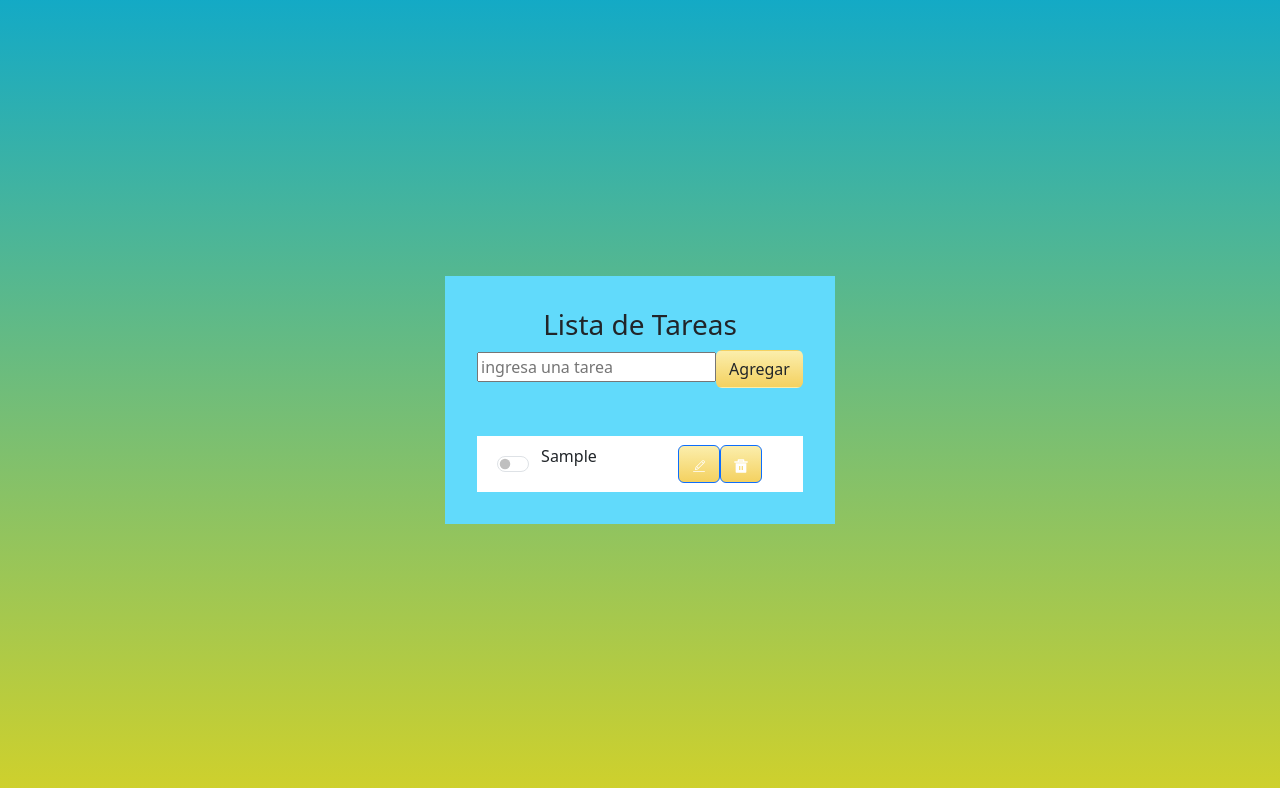
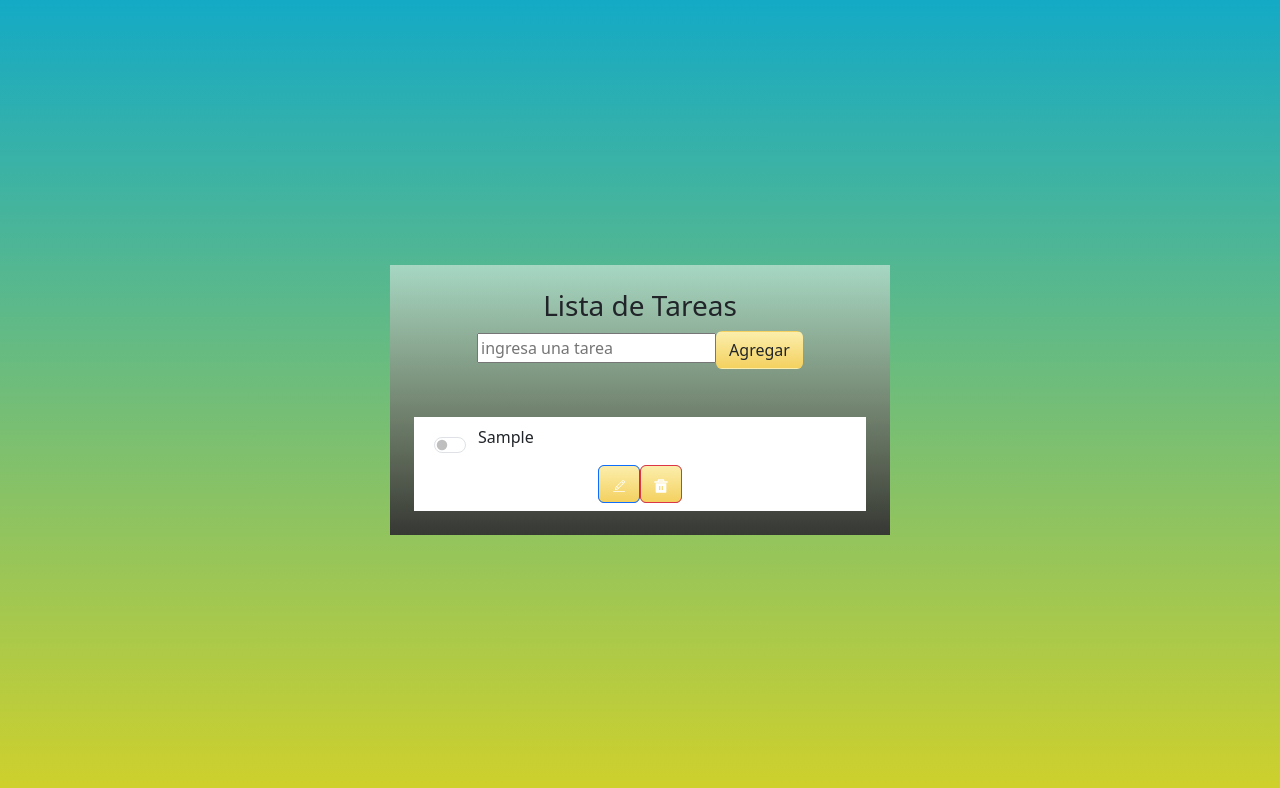
Before and after one commit to ezedesa/tp-react-vite, a React (Vite) app: page / in a window 1280 px wide. Both pictures are taken after typing "Sample" into the empty fields and a click on the input "Agregar". Shown: the top 788 px of the page. Built offline with nearby package versions, Linux system fonts and the light colour scheme.

Commit message:
add style button input title

```diff
--- a/src/App.css
+++ b/src/App.css
@@ -1,9 +1,11 @@
 #root {
-  max-width: 1280px;
+  max-width: 960px;
+  min-width: 500px;
   margin: 0 auto;
-  padding: 2rem;
+  padding: 1.5rem;
   text-align: center;
-  background: #61dafb;
+  background-image: linear-gradient(rgba(248, 248, 244, 0.5), rgb(54, 56, 52));
+
 
 }
 body{
@@ -18,7 +20,7 @@ body{
 }
 .btn{
   background: linear-gradient(#FBEEAC, #F4D160);
-  background-color: aliceblue;
+  background-color: rgb(21, 21, 22);
 }
 .btn:hover{
   background-image: linear-gradient(#75C2F6, #1D5D9B);
--- a/src/Componentes/TaskItem.jsx
+++ b/src/Componentes/TaskItem.jsx
@@ -3,6 +3,7 @@ import Button from 'react-bootstrap/Button';
 import { RiDeleteBin5Fill } from "react-icons/ri";
 import { CiEdit } from "react-icons/ci";
 import { useState } from 'react'
+
 
 /*
 Componente de Tarea (TaskItem):
@@ -48,7 +49,7 @@ export const TaskItem = ({ id, nombre, completado, actualizarTarea, eliminarTare
   return (
     <>
       <div className="row">
-        <div className="col-7">
+        <div>
           {modoEdicion ? (
             <Form className='d-flex justify-content-start align-items-center'>
               <Form.Control
@@ -57,12 +58,14 @@ export const TaskItem = ({ id, nombre, completado, actualizarTarea, eliminarTare
                 onChange={(e) => setNuevoNombre(e.target.value)}
                 autoFocus
               />
-              <Button variant="success" onClick={() => handleEditarNombre()}>
+              <div className="container">
+              <Button onClick={() => handleEditarNombre()} variant="primary" className="float-left">
                 Guardar
               </Button>
-              <Button variant="danger" onClick={() => cancelarEdicion()}>
+              <Button variant="primary" className="float-left" onClick={() => cancelarEdicion()}>
                 Cancelar
               </Button>
+              </div>
             </Form>
           ) : (
             <Form className='d-flex justify-content-start align-items-center'>
@@ -82,9 +85,9 @@ export const TaskItem = ({ id, nombre, completado, actualizarTarea, eliminarTare
           )}
         </div>
         {!modoEdicion && (
-        <div className="col-3 d-flex align-items-center">
-          <Button onClick={() => activarEdicion()}><CiEdit /></Button>
-          <Button onClick={handleEliminar}><RiDeleteBin5Fill /></Button>
+        <div className="container">
+          <Button onClick={() => activarEdicion()} variant="primary" className="float-left" title='Editar'><CiEdit /></Button>
+          <Button onClick={handleEliminar} variant="danger" className="float-left" title='Eliminar'><RiDeleteBin5Fill /></Button>
         </div>
         )}
       </div>
```
